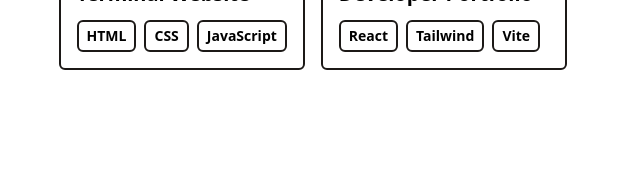
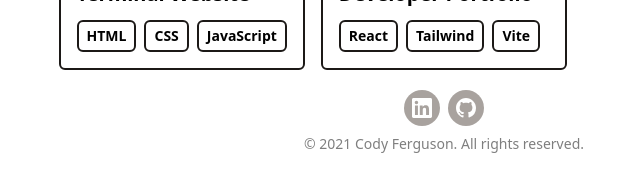
Before and after one commit to codyferguson/website-frontend, a React (Vite) app: page / in a window 1280 px wide. Shown: the part 438-630 px from the top of the page, without its empty margins (196-836 px from the left). Built offline with nearby package versions, Linux system fonts and the light colour scheme.

Commit message:
Copied over footer part of page

```diff
--- a/src/components/Footer.jsx
+++ b/src/components/Footer.jsx
@@ -1,9 +1,55 @@
 import React from 'react';
 
 function Footer() {
-    return (
-        <div></div>
-    )
+	return (
+		<div className="py-5 text-center">
+				<div className="container max-w-screen-lg mx-auto">
+					<div>
+						<div className="flex flex-wrap justify-center gap-2">
+							<a
+								href="https://www.linkedin.com/in/cody-ferguson-8aa18b109/"
+								className="bg-stone-400 p-2 font-semibold text-white inline-flex items-center space-x-2 rounded-full">
+								<svg
+								className="w-5 h-5 fill-current"
+								role="img"
+								viewBox="0 0 256 256"
+								xmlns="http://www.w3.org/2000/svg"
+								>
+								<g>
+									<path d="M218.123122,218.127392 L180.191928,218.127392 L180.191928,158.724263 C180.191928,144.559023 179.939053,126.323993 160.463756,126.323993 C140.707926,126.323993 137.685284,141.757585 137.685284,157.692986 L137.685284,218.123441 L99.7540894,218.123441 L99.7540894,95.9665207 L136.168036,95.9665207 L136.168036,112.660562 L136.677736,112.660562 C144.102746,99.9650027 157.908637,92.3824528 172.605689,92.9280076 C211.050535,92.9280076 218.138927,118.216023 218.138927,151.114151 L218.123122,218.127392 Z M56.9550587,79.2685282 C44.7981969,79.2707099 34.9413443,69.4171797 34.9391618,57.260052 C34.93698,45.1029244 44.7902948,35.2458562 56.9471566,35.2436736 C69.1040185,35.2414916 78.9608713,45.0950217 78.963054,57.2521493 C78.9641017,63.090208 76.6459976,68.6895714 72.5186979,72.8184433 C68.3913982,76.9473153 62.7929898,79.26748 56.9550587,79.2685282 M75.9206558,218.127392 L37.94995,218.127392 L37.94995,95.9665207 L75.9206558,95.9665207 L75.9206558,218.127392 Z M237.033403,0.0182577091 L18.8895249,0.0182577091 C8.57959469,-0.0980923971 0.124827038,8.16056231 -0.001,18.4706066 L-0.001,237.524091 C0.120519052,247.839103 8.57460631,256.105934 18.8895249,255.9977 L237.033403,255.9977 C247.368728,256.125818 255.855922,247.859464 255.999,237.524091 L255.999,18.4548016 C255.851624,8.12438979 247.363742,-0.133792868 237.033403,0.000790807055" />
+								</g>
+								</svg>
+							</a>
+							<a
+								href="https://github.com/codyferguson"
+								className="bg-stone-400 p-2 font-semibold text-white inline-flex items-center space-x-2 rounded-full">
+								<svg
+								xmlns="http://www.w3.org/2000/svg"
+								xmlnsXlink="http://www.w3.org/1999/xlink"
+								aria-hidden="true"
+								role="img"
+								className="w-5"
+								preserveAspectRatio="xMidYMid meet"
+								viewBox="0 0 24 24"
+								>
+								<g fill="none">
+									<path
+										fillRule="evenodd"
+										clipRule="evenodd"
+										d="M12 0C5.37 0 0 5.37 0 12c0 5.31 3.435 9.795 8.205 11.385c.6.105.825-.255.825-.57c0-.285-.015-1.23-.015-2.235c-3.015.555-3.795-.735-4.035-1.41c-.135-.345-.72-1.41-1.23-1.695c-.42-.225-1.02-.78-.015-.795c.945-.015 1.62.87 1.845 1.23c1.08 1.815 2.805 1.305 3.495.99c.105-.78.42-1.305.765-1.605c-2.67-.3-5.46-1.335-5.46-5.925c0-1.305.465-2.385 1.23-3.225c-.12-.3-.54-1.53.12-3.18c0 0 1.005-.315 3.3 1.23c.96-.27 1.98-.405 3-.405s2.04.135 3 .405c2.295-1.56 3.3-1.23 3.3-1.23c.66 1.65.24 2.88.12 3.18c.765.84 1.23 1.905 1.23 3.225c0 4.605-2.805 5.625-5.475 5.925c.435.375.81 1.095.81 2.22c0 1.605-.015 2.895-.015 3.3c0 .315.225.69.825.57A12.02 12.02 0 0 0 24 12c0-6.63-5.37-12-12-12z"
+										fill="currentColor"
+									/>
+								</g>
+								</svg>
+							</a>
+						</div>
+					</div>
+				</div>
+			<p className="text-sm mt-2  opacity-50">
+				&copy; {new Date().getFullYear()} Cody Ferguson. All rights reserved.
+			</p>
+		</div>
+	);
 }
 
 export default Footer;
```
